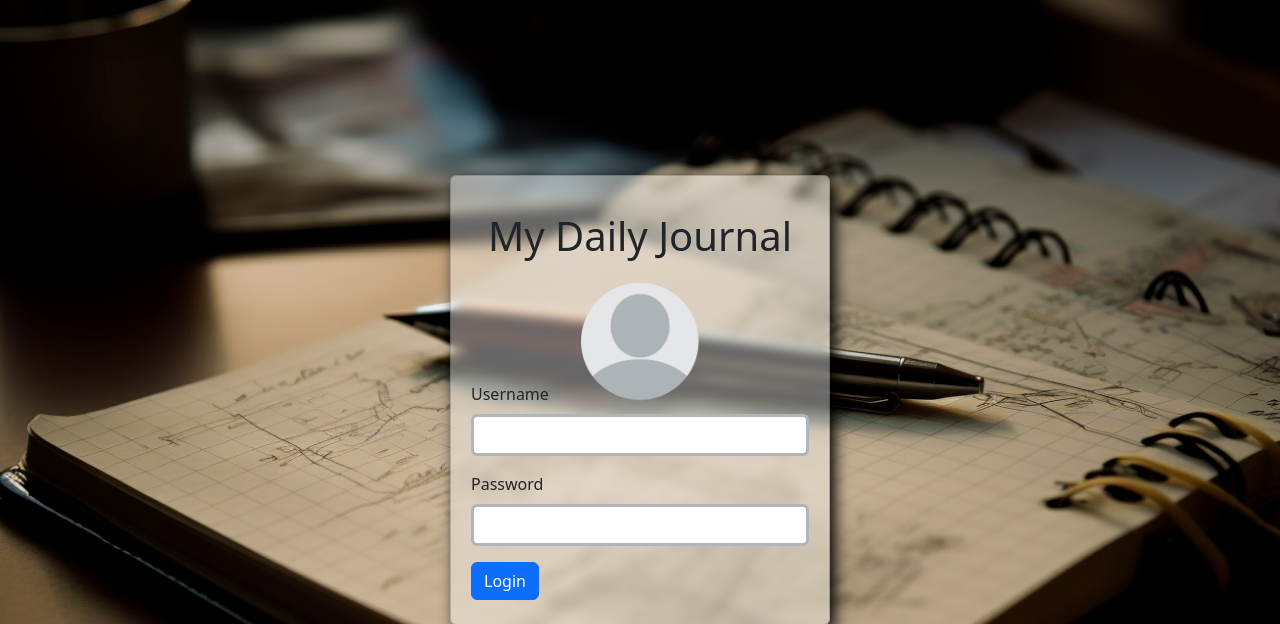
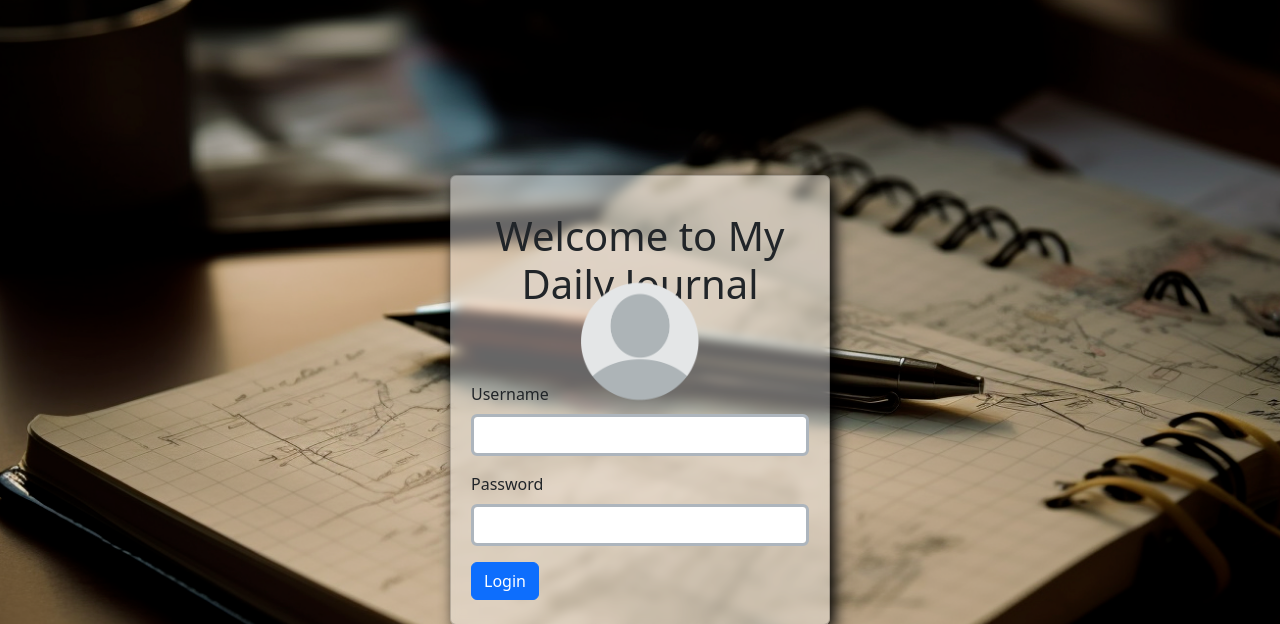
Before and after one commit to Hezzekiarafael/dailyjournal, a PHP site: page /login.php in a window 1280 px wide. Shown: the top 624 px of the page. Run offline with PHP 8.4, Linux system fonts and the light colour scheme.

Commit message:
ubah judul form login

```diff
--- a/login.php
+++ b/login.php
@@ -68,7 +68,7 @@ if ($_SERVER["REQUEST_METHOD"] == "POST") {
     <div class="global-container">
         <div class="card login-form blur-sm">
             <div class="card-body">
-                <h1 class="card-title text-center text-dark">My Daily Journal</h1>
+                <h1 class="card-title text-center text-dark"> Welcome to My Daily Journal</h1>
             </div>
 
           <div class="profile-image me-4 position-absolute start-50 translate-middle" style="top:37%; width:120px">
```
